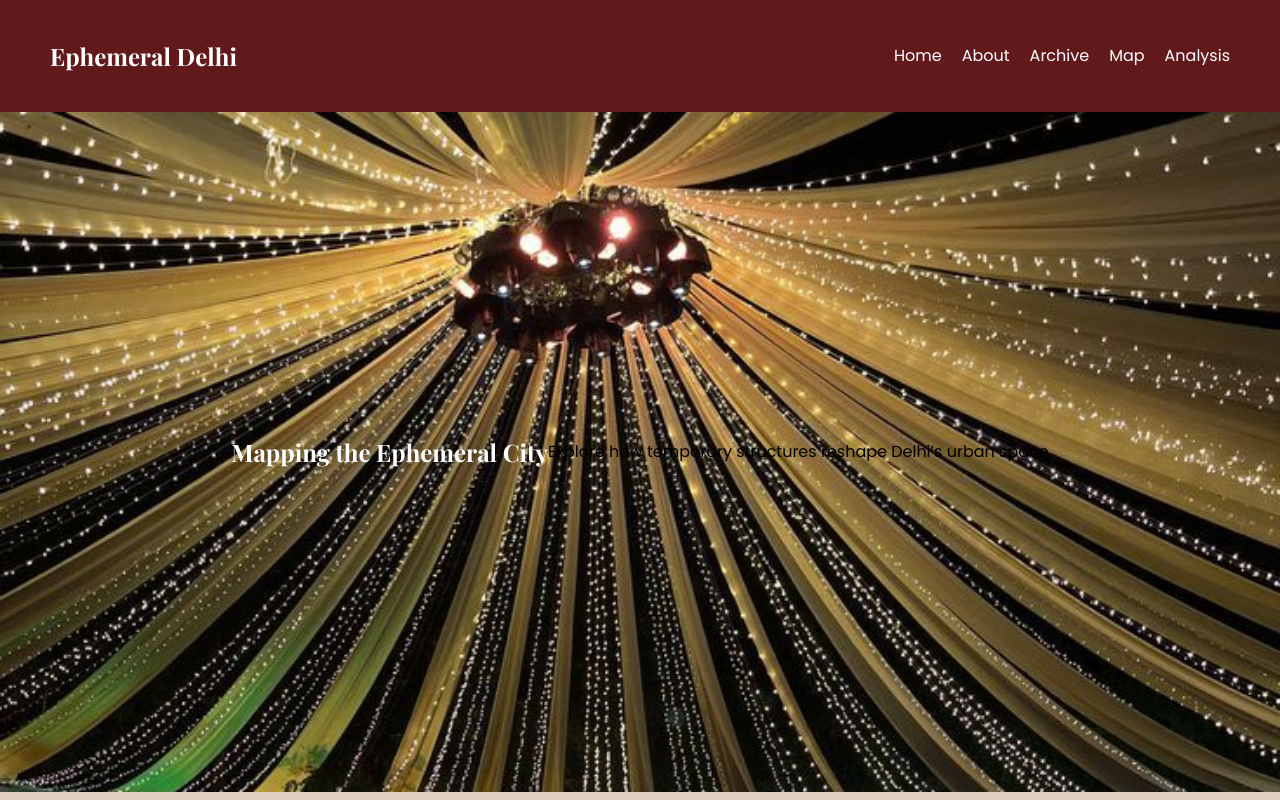
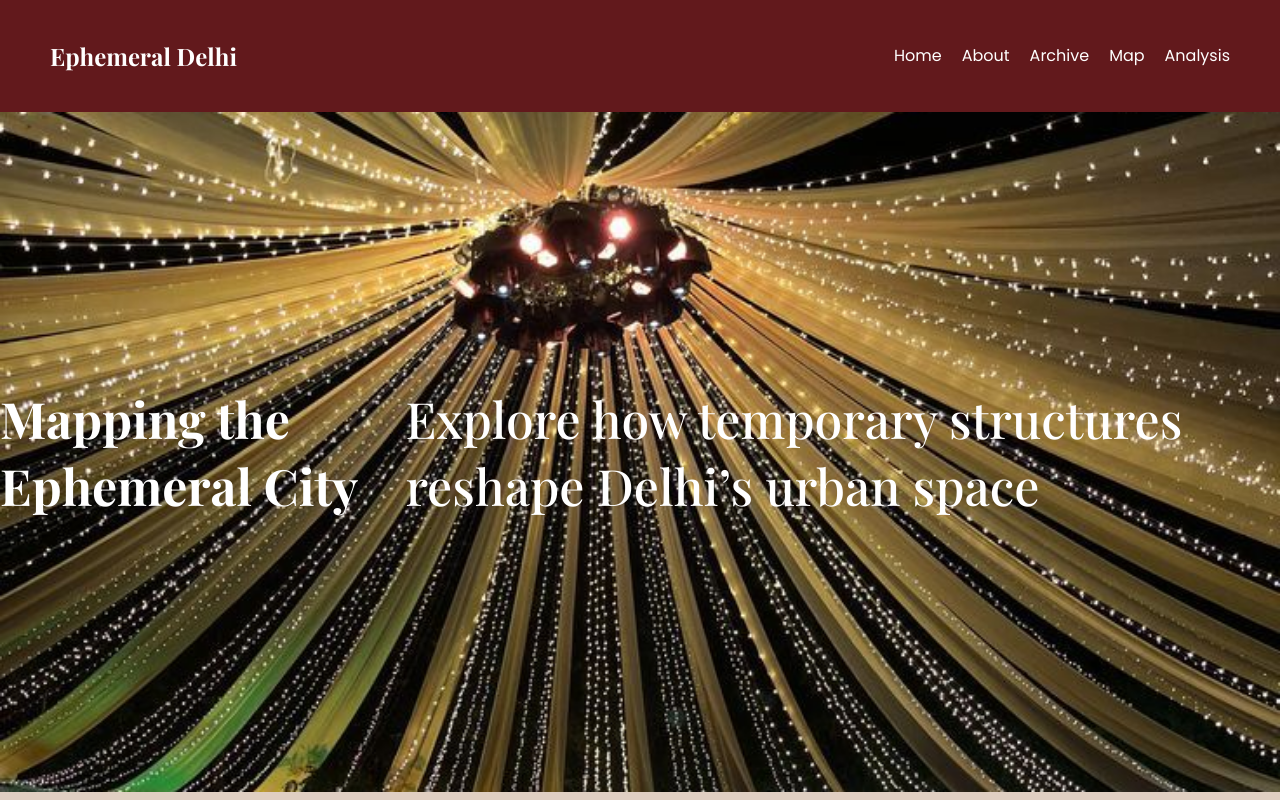
Before and after one commit to Archanakumar28/delhi-temp, a plain HTML site: page map.html in a window 1280 px wide. Shown: the top 800 px of the page. Drawn offline with nearby package versions, Linux system fonts and the light colour scheme.

Commit message:
Update map.html

```diff
--- a/map.html
+++ b/map.html
@@ -64,9 +64,11 @@ nav a:hover {
   inset: 0;
 }
 
-.map-hero h2 {
+.map-hero h2,
+.map-hero p {
   color:#FFFFFF;
   font-family: 'Playfair Display', serif;
+  font-size: 50px;
   position: relative;
   z-index: 2;
 }
@@ -157,7 +159,7 @@ footer {
 <!-- HERO -->
 <section class="map-hero">
   <h2>Mapping the Ephemeral City</h2>
-  <p class="subtitle">Explore how temporary structures reshape Delhi’s urban space</p>
+  <p>Explore how temporary structures reshape Delhi’s urban space</p>
 </section>
 
 <!-- FILTER PANEL -->
```
